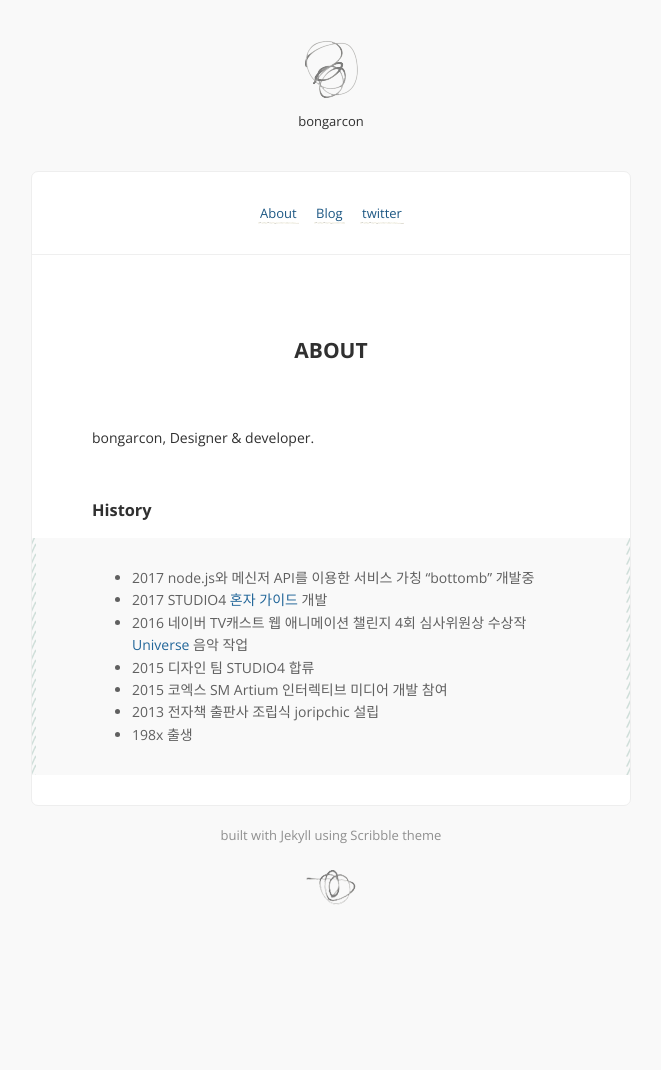
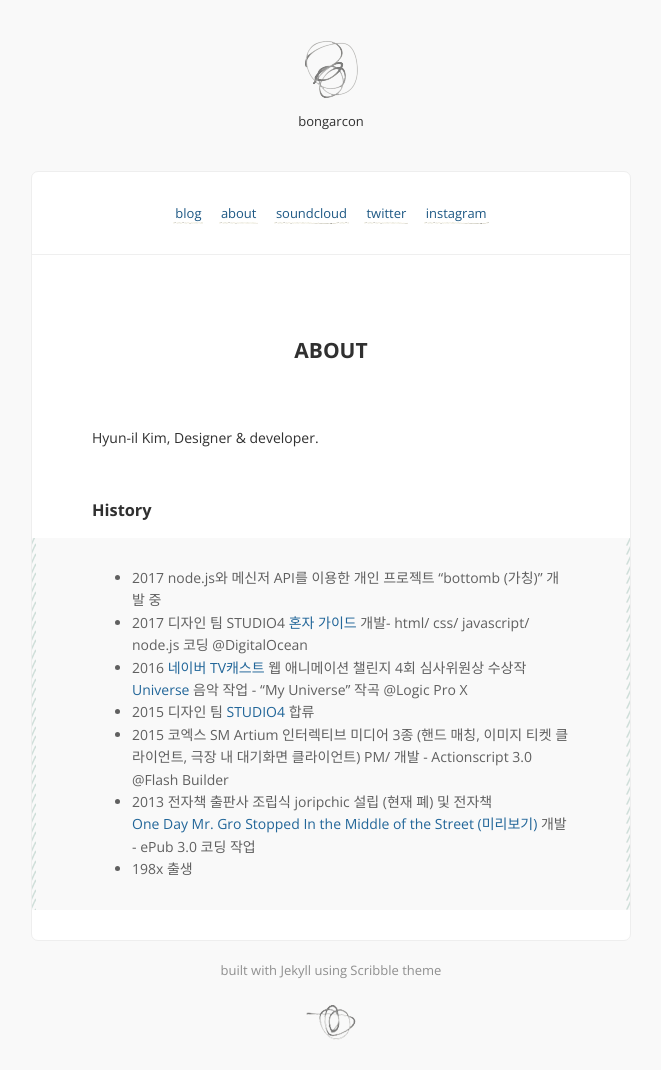
Before and after one commit to bongarcon/bongarcon.github.io, a Jekyll site: the page built from about.md, in a window 1280 px wide. Shown: the whole page, without its empty margins (309-970 px from the left). Built offline with Jekyll 4.4.1, drawn with Linux system fonts in a browser that asks for light colours; comment, search, counter and statistics services are not loaded; before the commit the page ends 935 px from its top, so only the background shows below that.

```diff
--- a/_config.yml
+++ b/_config.yml
@@ -7,13 +7,18 @@ facebook_appid:   # appid for like button, remove from /_includes/share.html if
 google_analytics: UA-73149450-3 # set tracking, remove from /javascripts/basic.js if unwanted.
 
 links:
-  - name:         About
+  - name:         blog
+    url:          /
+  - name:         about
     url:          /about
-  - name:         Blog
-    url:          http://bongarcon.github.io
+  - name:         soundcloud
+    url:          https://soundcloud.com/bongarcons
     external:     true
   - name:         twitter
-    url:          http://twitter.com/bongarcons
+    url:          https://twitter.com/bongarcons
+    external:     true
+  - name:         instagram
+    url:          https://instagram.com/pencilflies
     external:     true
 highlighter:      rouge
 permalink:        pretty
--- a/_includes/links.html
+++ b/_includes/links.html
@@ -1,6 +1,6 @@
 <div class="block">
   {% for link in site.links %}
-    <a target="{% if link.external %}_blank{% else %}_top{% endif %}"
+    <a target="_self"
        class="main"
        href="{% unless link.external %}{{ site.url }}{% endunless %}{{ link.url }}">
        {{ link.name }}
--- a/about.md
+++ b/about.md
@@ -3,14 +3,14 @@ layout: page
 title: About
 ---
 
-bongarcon, Designer & developer.
+Hyun-il Kim, Designer & developer.
 
 ### History
 >
-* 2017 node.js와 메신저 API를 이용한 서비스 가칭 "bottomb" 개발중
-* 2017 STUDIO4 [혼자 가이드](http://honjaguide.com) 개발
-* 2016 네이버 TV캐스트 웹 애니메이션 챌린지 4회 심사위원상 수상작 [Universe](http://tv.naver.com/v/491276) 음악 작업
-* 2015 디자인 팀 STUDIO4 합류
-* 2015 코엑스 SM Artium 인터렉티브 미디어 개발 참여
-* 2013 전자책 출판사 조립식 joripchic 설립
+* 2017 node.js와 메신저 API를 이용한 개인 프로젝트 "bottomb (가칭)" 개발 중
+* 2017 디자인 팀 STUDIO4 [혼자 가이드](http://honjaguide.com) 개발- html/ css/ javascript/ node.js 코딩 @DigitalOcean
+* 2016 [네이버 TV캐스트](http://tv.naver.com/) 웹 애니메이션 챌린지 4회 심사위원상 수상작 [Universe](http://tv.naver.com/v/491276) 음악 작업 - "My Universe" 작곡 @Logic Pro X
+* 2015 디자인 팀 [STUDIO4](https://studio4great.tumblr.com) 합류
+* 2015 코엑스 SM Artium 인터렉티브 미디어 3종 (핸드 매칭, 이미지 티켓 클라이언트, 극장 내 대기화면 클라이언트) PM/ 개발 - Actionscript 3.0 @Flash Builder
+* 2013 전자책 출판사 조립식 joripchic 설립 (현재 폐) 및 전자책 [One Day Mr. Gro Stopped In the Middle of the Street](https://itunes.apple.com/us/book/one-day-mr.-gro-stopped-in/id612602763?mt=11) [(미리보기)](https://www.flickr.com/photos/joripchic/albums/72157632687146470) 개발 - ePub 3.0 코딩 작업
 * 198x 출생
```
Also changed, not shown: _posts/2017-02-06-무지한-1인을-깨우치기-위한-팀-홈페이지-만들기-1.markdown (added, +61 -0 lines).
